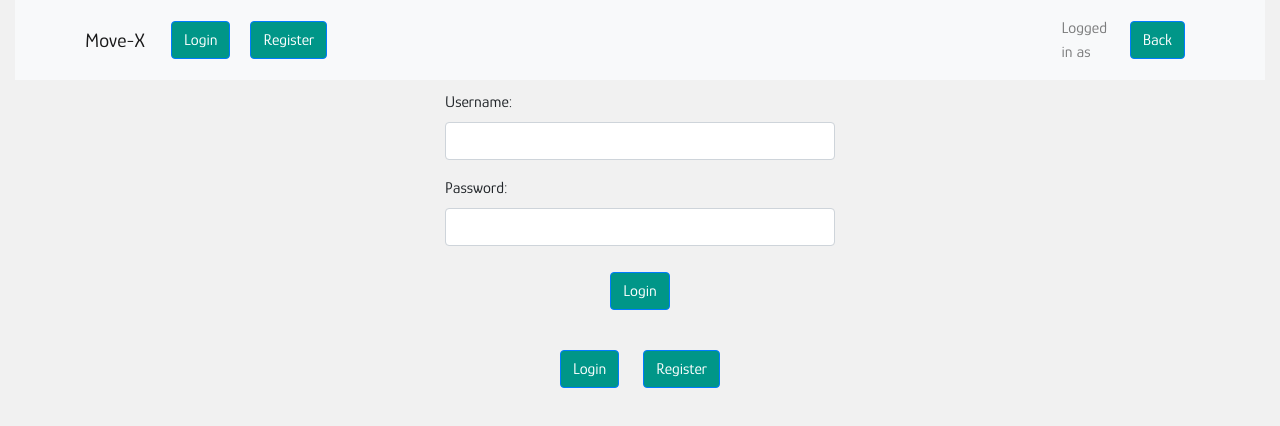
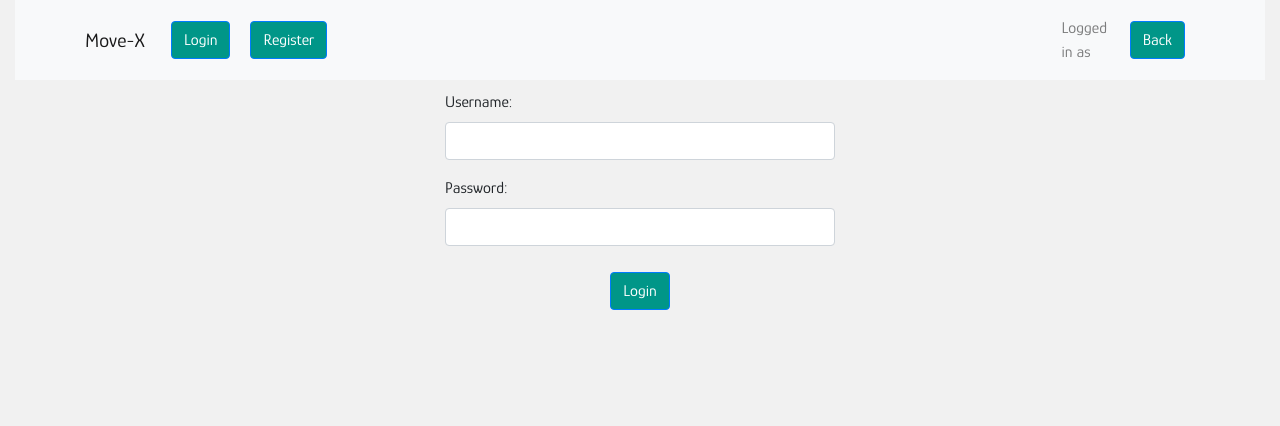
Before and after one commit to MitoMonkey/MoveX-client, a React (Vite) app: page / in a window 1280 px wide. Shown: the top 426 px of the page. Built offline with nearby package versions, Linux system fonts and the light colour scheme.

Commit message:
removed user-bar (replaced by NavBar)

```diff
--- a/src/components/main-view/main-view.jsx
+++ b/src/components/main-view/main-view.jsx
@@ -224,22 +224,6 @@ class MainView extends React.Component {
 
                     </Row>
                 </Router>
-
-                <Row className="justify-content-center">
-                    {(user)
-                        ? <div className="user-bar">
-                            <span>Logged in as {user}  </span>
-                            <a href={`/`} className="btn btn-primary">Home</a>{'  '}
-                            <Button variant="primary" onClick={() => { this.onLoggedOut() }}>Logout</Button>{'  '}
-                            <a href={`/users/` + user} className="btn btn-primary">Edit profile</a>
-                        </div>
-                        : <div className="user-bar">
-                            <a href={`/`} className="btn btn-primary">Login</a>{'  '}
-                            <a href={`/register`} className="btn btn-primary">Register</a>
-                        </div>
-
-                    }
-                </Row>
             </>
         );
     }
```
Also changed, not shown: 2 other files (tests, documents, lock files or other folders).
